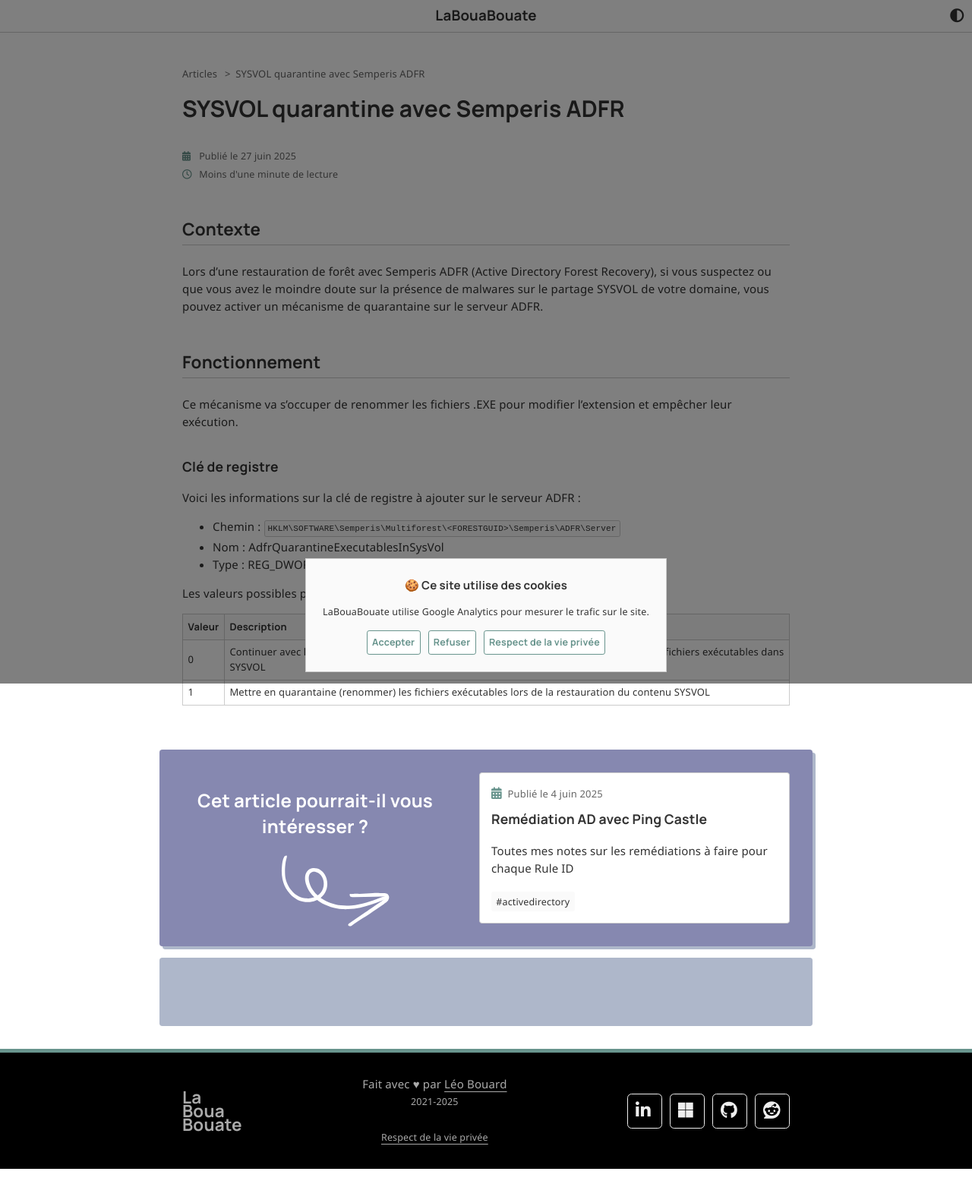
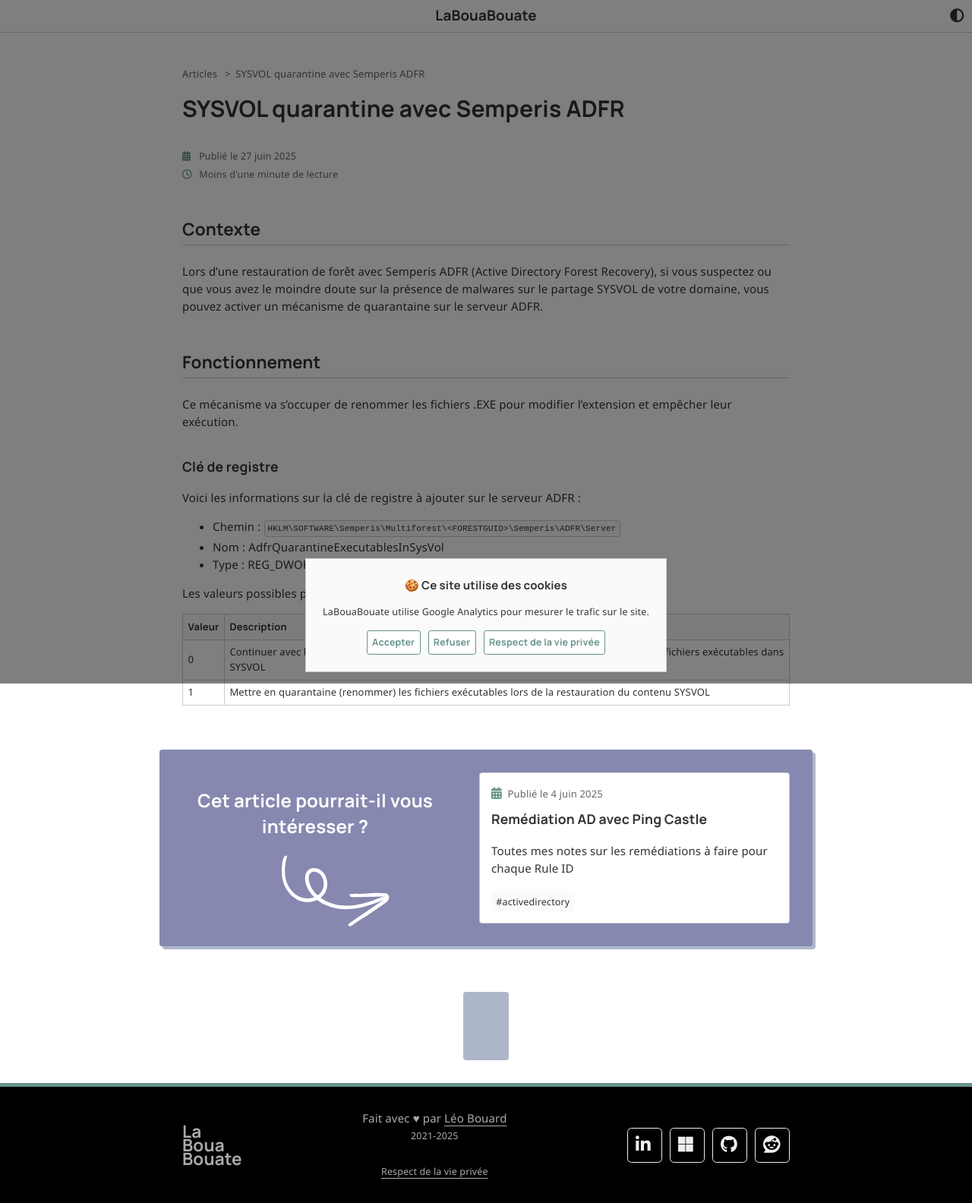
Before and after one commit to leobouard/leobouard.github.io, a Jekyll site: the page built from _posts/2025-06-27-sysvol-quarantine.md, in a window 1280 px wide. Shown: the whole page at 76% size. Built offline with Jekyll 4.4.1, drawn with Linux system fonts in a browser that asks for light colours; nearby versions of some CDN libraries; some web fonts are replaced; comment, search, counter and statistics services are not loaded; before the commit the page ends 1539 px from its top, so only the background shows below that.

Commit message:
Update containers.scss

```diff
--- a/_sass/containers.scss
+++ b/_sass/containers.scss
@@ -1,7 +1,6 @@
 section.blog-post,
 section.blog-page,
 section.recommandation,
-section.comments,
 .fill-available {
     width: -moz-available;
     width: -webkit-fill-available;
@@ -73,11 +72,12 @@
 
 section.comments {
     background: var(--secondary);
+    margin-top: 3em;
 }
 
 @media screen and (max-width: 700px) {
     section.recommandation {
-        margin-top: 15px;
+        margin-top: 1em;
         display: flex;
         flex-wrap: wrap;
         justify-content: center;
```
